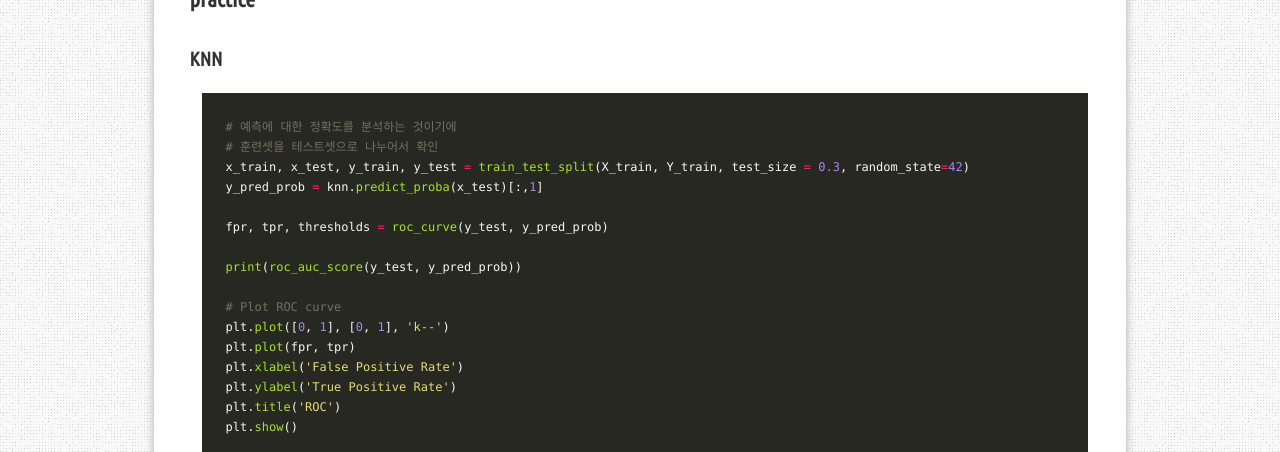
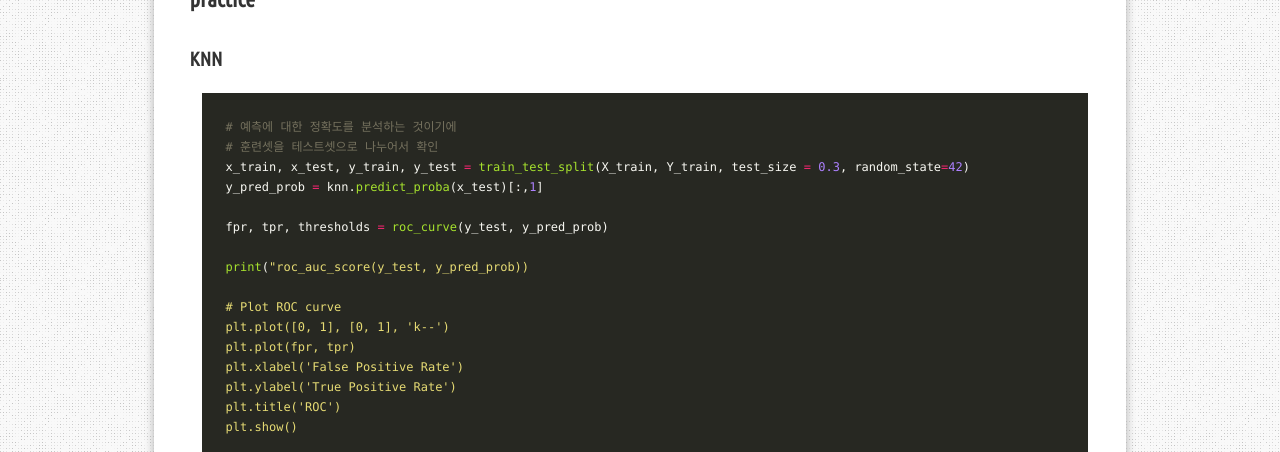
Before and after one commit to aristohyun/aristohyun.github.io, a Jekyll site: the page built from _posts/2021-07-02-ROC-Curve.md, in a window 1280 px wide and 900 px high, scrolled down 4320 px, cut to the strip 0-452 px from the top of the window. Built offline with Jekyll 4.4.1, drawn with Linux system fonts in a browser that asks for light colours; formulas are drawn with MathJax 3; comment, search, counter and statistics services are not loaded.

```diff
--- a/_posts/2021-07-02-ROC-Curve.md
+++ b/_posts/2021-07-02-ROC-Curve.md
@@ -97,7 +97,7 @@ y_pred_prob = knn.predict_proba(x_test)[:,1]
 
 fpr, tpr, thresholds = roc_curve(y_test, y_pred_prob)
 
-print(roc_auc_score(y_test, y_pred_prob))
+print("roc_auc_score(y_test, y_pred_prob))
 
 # Plot ROC curve
 plt.plot([0, 1], [0, 1], 'k--')
```
